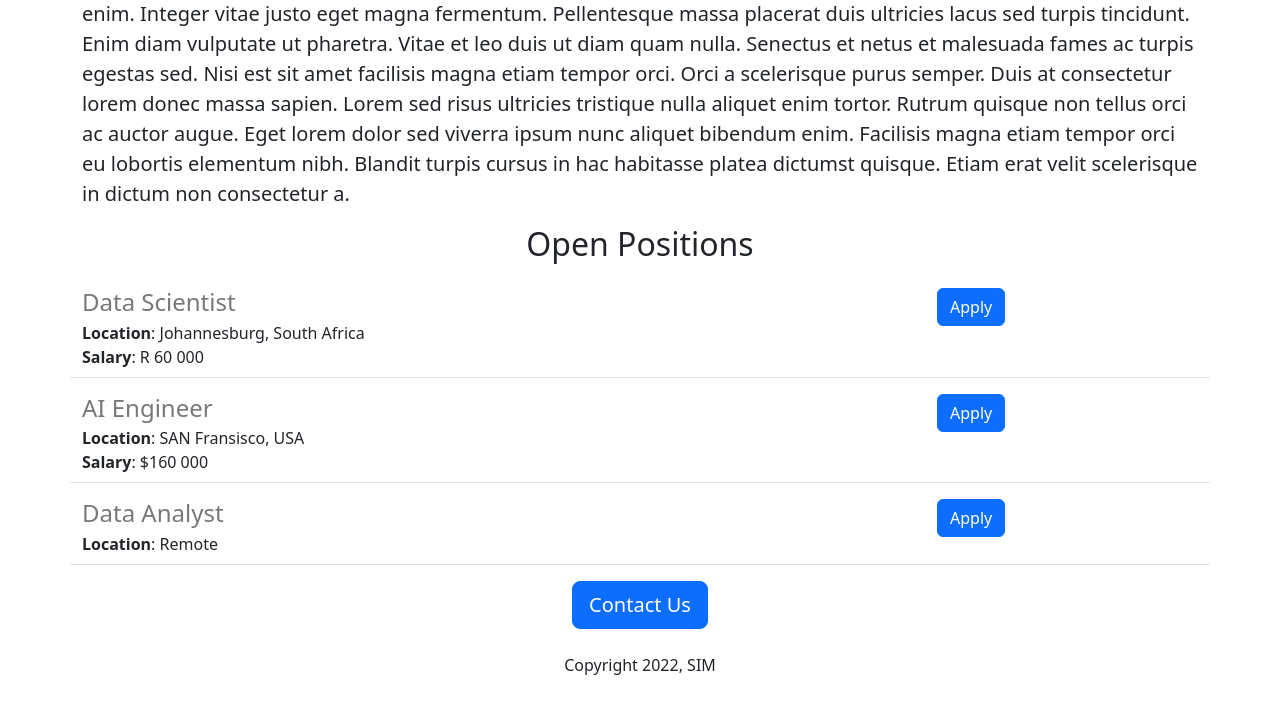
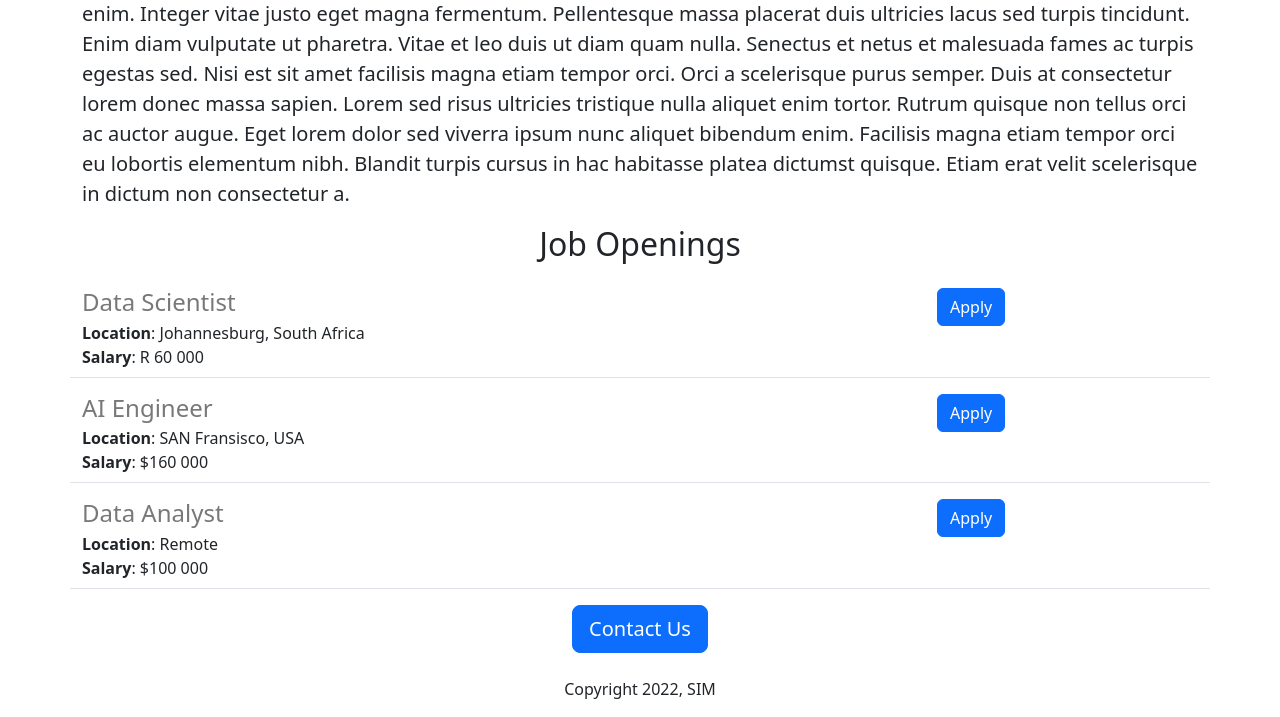
Before and after one commit to akabrio/job-portal-site-v2, a Flask app: page / in a window 1280 px wide. Shown: the part 541-1258 px from the top of the page. Before the commit the page ends 1216 px from the top, so only its background shows below. Run offline with Flask 3, Linux system fonts and the light colour scheme.

Commit message:
made some changes

```diff
--- a/app.py
+++ b/app.py
@@ -24,6 +24,7 @@ JOBS = [
         'id': 3,
         'title': 'Data Analyst',
         'location': 'Remote',
+        'salary': '$100 000'
 
     }
 
--- a/templates/home.html
+++ b/templates/home.html
@@ -23,7 +23,7 @@
     <h2 class="text-center mt-2 mb-4">About {{company_name}}</h2>
     <p class="lead">Lorem ipsum dolor sit amet, consectetur adipiscing elit, sed do eiusmod tempor incididunt ut labore et dolore magna aliqua. Aliquet eget sit amet tellus cras adipiscing enim. Augue interdum velit euismod in pellentesque massa. Sed vulputate mi sit amet mauris commodo. Egestas fringilla phasellus faucibus scelerisque. Dictum sit amet justo donec enim. Integer vitae justo eget magna fermentum. Pellentesque massa placerat duis ultricies lacus sed turpis tincidunt. Enim diam vulputate ut pharetra. Vitae et leo duis ut diam quam nulla. Senectus et netus et malesuada fames ac turpis egestas sed. Nisi est sit amet facilisis magna etiam tempor orci. Orci a scelerisque purus semper. Duis at consectetur lorem donec massa sapien. Lorem sed risus ultricies tristique nulla aliquet enim tortor. Rutrum quisque non tellus orci ac auctor augue. Eget lorem dolor sed viverra ipsum nunc aliquet bibendum enim. Facilisis magna etiam tempor orci eu lobortis elementum nibh. Blandit turpis cursus in hac habitasse platea dictumst quisque. Etiam erat velit scelerisque in dictum non consectetur a.</p>
 
-    <h2 class="text-center mt-2 mb-4">Open Positions</h2>
+    <h2 class="text-center mt-2 mb-4">Job Openings</h2>
 
     <div>
         <!--Insert Dynamic Data Into your HTML with Flask-->
```
